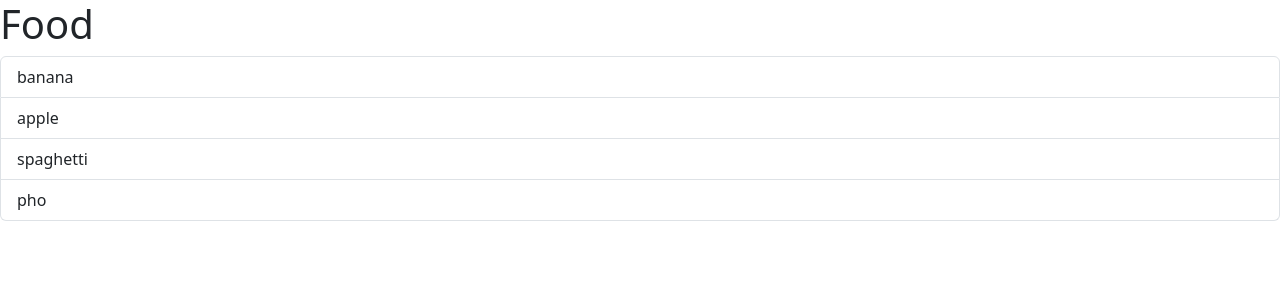
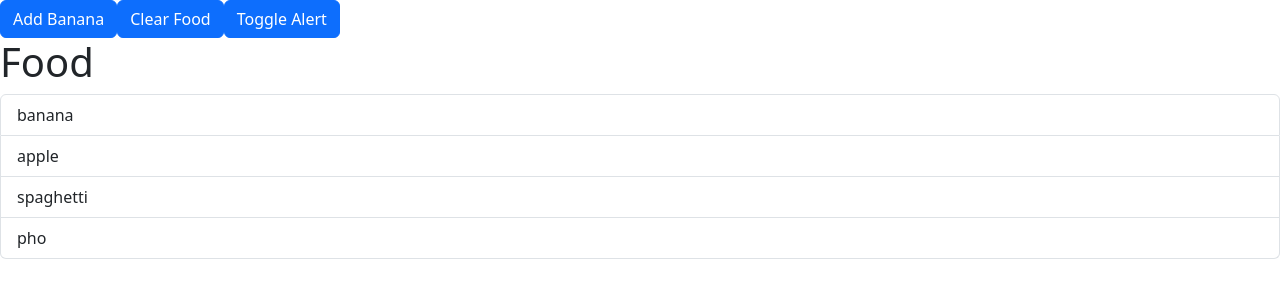
Before and after one commit to nqle/freshtrack, a React (Vite) app: page / in a window 1280 px wide. Shown: the top 300 px of the page. Built offline with nearby package versions, Linux system fonts and the light colour scheme.

Commit message:
Alert and button

```diff
--- a/src/App.tsx
+++ b/src/App.tsx
@@ -1,10 +1,20 @@
 // import Message from "./components/Message";
-import { useEffect } from "react";
+import { useEffect, useState } from "react";
 import ListGroup from "./components/ListGroup";
+import Button from "./components/Button";
+import Alert from "./components/Alert";
 
 function App() {
-  const listGroupItems = ["banana", "apple", "spaghetti", "pho"];
   const listGroupHeading = "Food";
+
+  const [foodItems, setFoodItems] = useState([
+    "banana",
+    "apple",
+    "spaghetti",
+    "pho",
+  ]);
+
+  const [alertVisible, setAlertVisible] = useState(false);
 
   const handleSelectItem = (item: string) => {
     console.log(item);
@@ -15,8 +25,33 @@ function App() {
 
   return (
     <div>
+      <Button
+        children="Add Banana"
+        onClick={() => setFoodItems([...foodItems, "banana"])}
+      ></Button>
+      <Button
+        children="Clear Food"
+        onClick={() => {
+          setFoodItems([]);
+        }}
+      ></Button>
+      <Button
+        children="Toggle Alert"
+        onClick={() => {
+          setAlertVisible(!alertVisible);
+        }}
+      ></Button>
+      {alertVisible && (
+        <Alert
+          onClose={() => {
+            setAlertVisible(false);
+          }}
+        >
+          test
+        </Alert>
+      )}
       <ListGroup
-        items={listGroupItems}
+        items={foodItems}
         heading={listGroupHeading}
         onSelectItem={handleSelectItem}
       />
--- /dev/null
+++ b/src/components/Alert.tsx
@@ -0,0 +1,23 @@
+import { ReactNode } from "react";
+
+interface Props {
+  children: ReactNode;
+  onClose: () => void;
+}
+
+const Alert = ({ children, onClose }: Props) => {
+  return (
+    <div className="alert alert-primary alert-dismissible" role="alert">
+      {children}
+      <button
+        type="button"
+        className="btn-close"
+        data-dismiss="alert"
+        aria-label="Close"
+        onClick={onClose}
+      ></button>
+    </div>
+  );
+};
+
+export default Alert;
--- /dev/null
+++ b/src/components/Button.tsx
@@ -0,0 +1,16 @@
+import { ReactNode } from "react";
+
+interface Props {
+  children: ReactNode;
+  onClick: () => void;
+}
+
+const Button = ({ children, onClick }: Props) => {
+  return (
+    <button type="button" className="btn btn-primary" onClick={onClick}>
+      {children}
+    </button>
+  );
+};
+
+export default Button;
```
